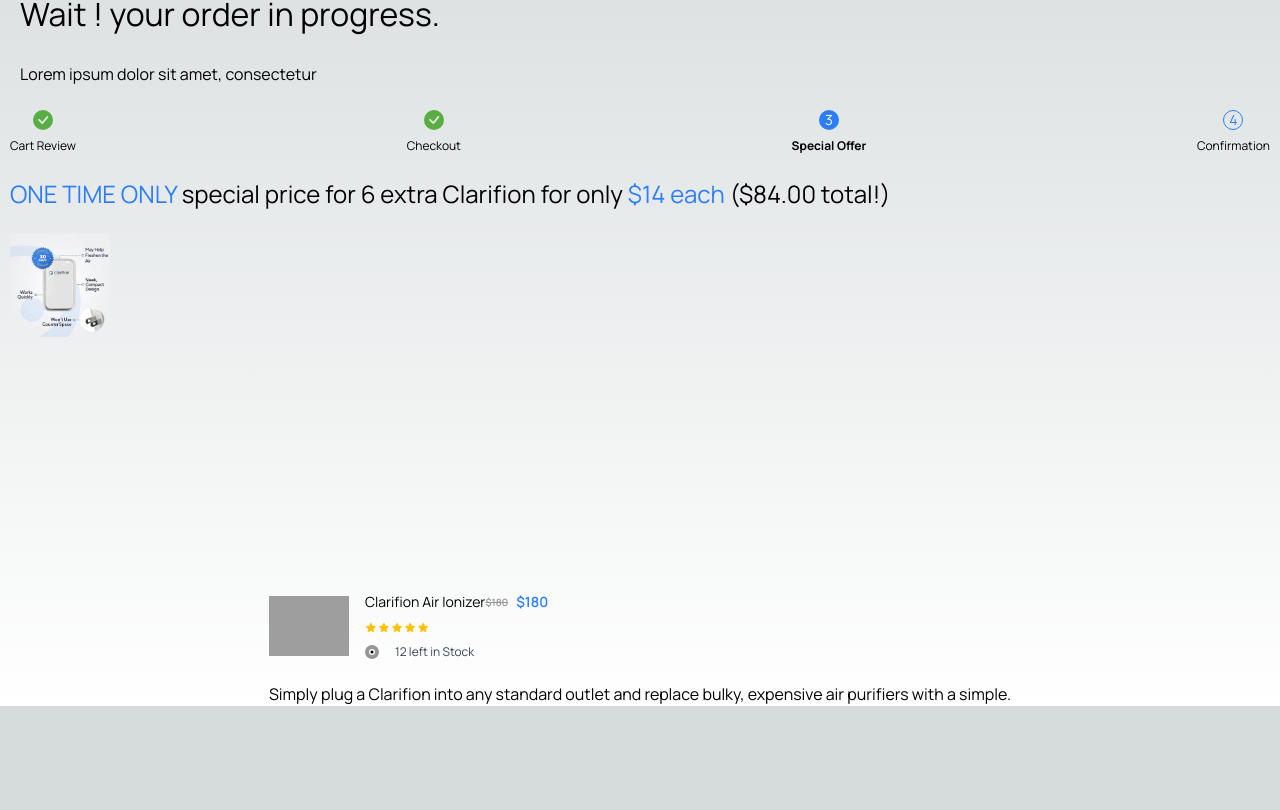
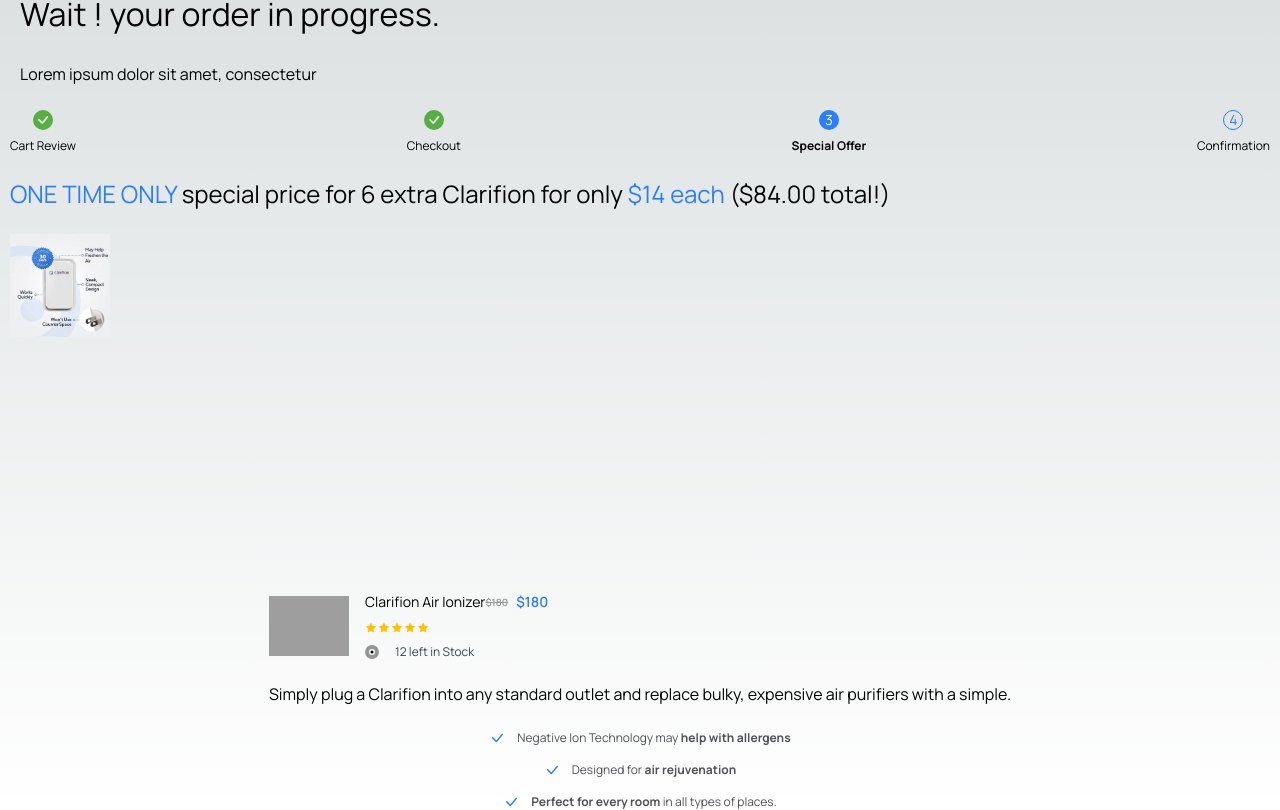
Before and after one commit to udeaghad/ejam-commerce, a Next.js app: page / in a window 1280 px wide. Shown: the part 166-976 px from the top of the page. Before the commit the page ends 872 px from the top, so only its background shows below. Built offline with nearby package versions, Linux system fonts and the light colour scheme; grey boxes are pictures that could not be loaded.

Commit message:
Create Product fearture component

```diff
--- a/app/page.tsx
+++ b/app/page.tsx
@@ -5,6 +5,7 @@
 import Offer from "@/components/Offer/Offer";
 import ProductImage from "@/components/ProductImage/ProductImage";
 import ProductDetails from "@/components/ProductDetails/ProductDetails";
+import ProductFeatures from "@/components/ProductFeatures/ProductFeatures";
 
 export default function Home() {
   return (
@@ -27,6 +28,8 @@
         <ProductImage />
 
         <ProductDetails />
+
+        <ProductFeatures />
       </div>
 
 
--- /dev/null
+++ b/components/ProductFeatures/ProductFeatures.tsx
@@ -0,0 +1,28 @@
+import { BsCheckLg } from 'react-icons/bs'
+
+const ProductFeatures = () => {
+  return (
+    <div className='flex flex-col justify-start items-center gap-4'>
+      <div className='flex justify-start items-center gap-3'>
+        <BsCheckLg className="text-base text-pry-blue"/>
+        <p className='text-xs text-[#4D5254]'>
+          Negative Ion Technology may <span className='font-bold'>help with allergens</span>
+        </p>
+      </div>
+      <div className='flex justify-start items-center gap-3'>
+        <BsCheckLg className="text-base text-pry-blue"/>
+        <p className='text-xs text-[#4D5254]'>
+          Designed for <span className='font-bold'>air rejuvenation</span>
+        </p>
+      </div>
+      <div className='flex justify-start items-center gap-3'>
+        <BsCheckLg className="text-base text-pry-blue"/>
+        <p className='text-xs text-[#4D5254]'>
+          <span className='font-bold'>Perfect for every room</span> in all types of places.
+        </p>
+      </div>
+    </div>
+  )
+}
+
+export default ProductFeatures
```
